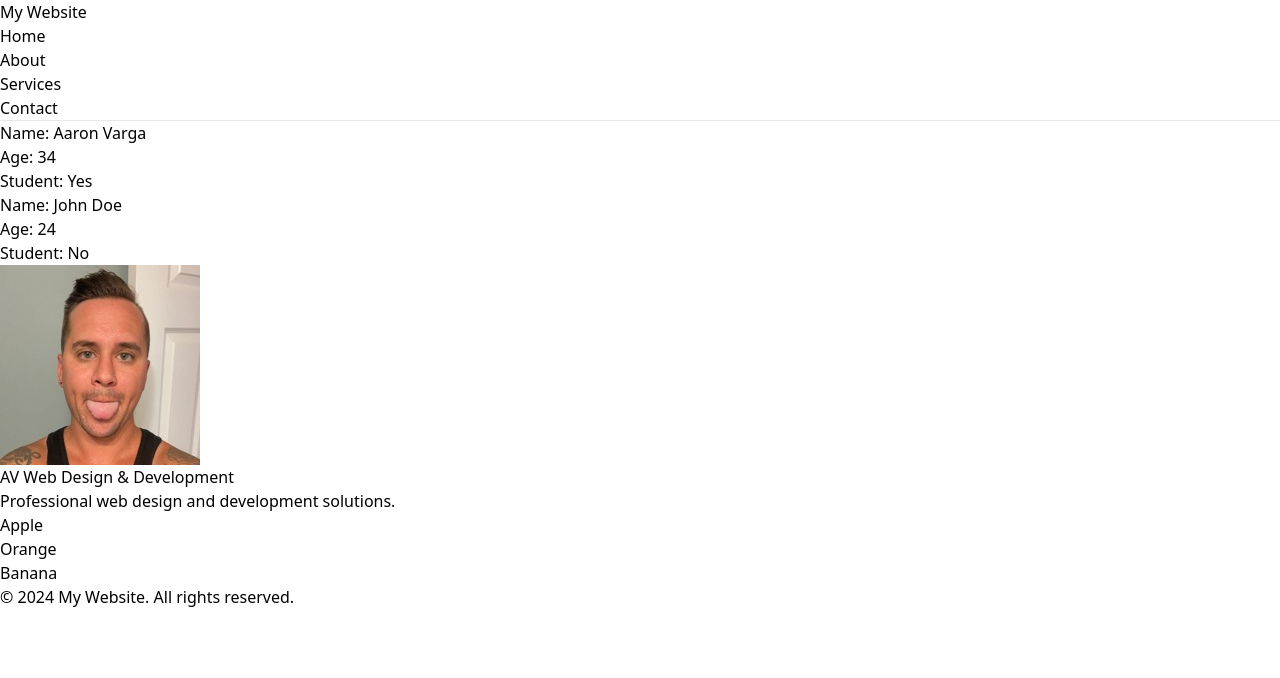
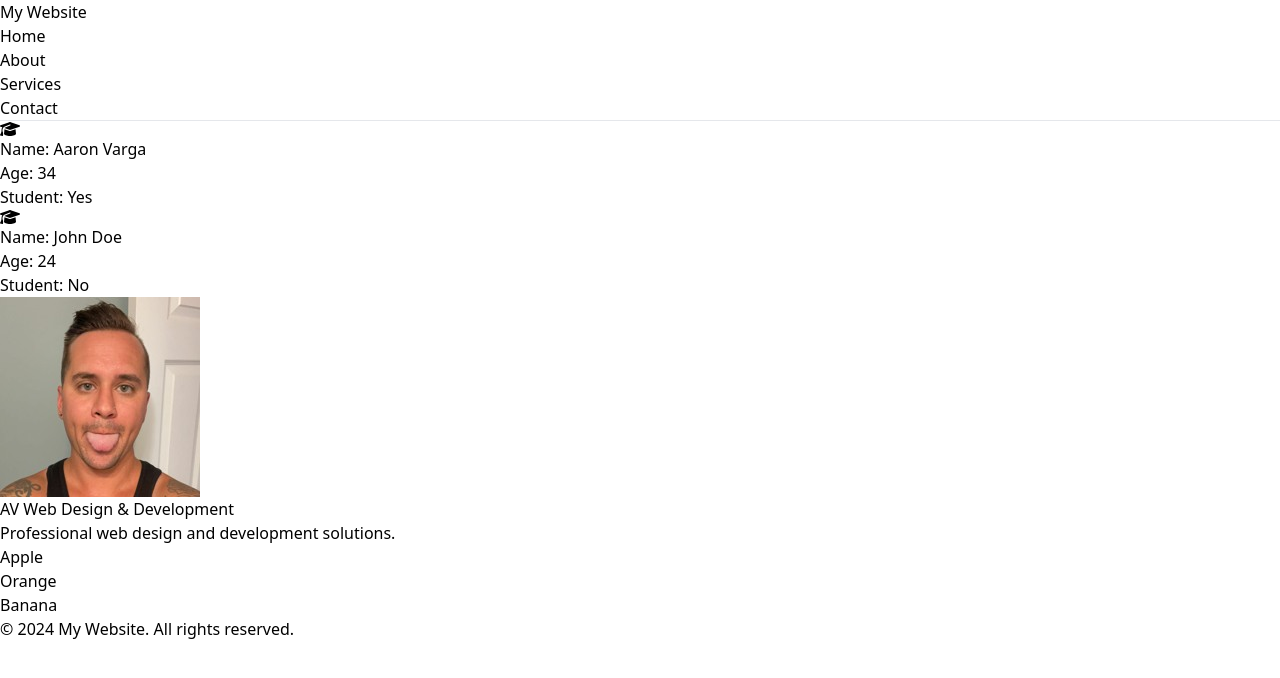
Before and after one commit to avinno/my-react-app, a React (Vite) app: page / in a window 1280 px wide. Shown: the top 678 px of the page. Built offline with nearby package versions, Linux system fonts and the light colour scheme.

Commit message:
update to Student.jsx

```diff
--- a/src/Student.jsx
+++ b/src/Student.jsx
@@ -1,6 +1,11 @@
 function Student (props) {
     return(
         <div className="p-4 border border-gray-500">
+            <svg className="mb-1" xmlns="http://www.w3.org/2000/svg"
+                 viewBox="0 0 640 512" width="20px">
+                <path
+                    d="M320 32c-8.1 0-16.1 1.4-23.7 4.1L15.8 137.4C6.3 140.9 0 149.9 0 160s6.3 19.1 15.8 22.6l57.9 20.9C57.3 229.3 48 259.8 48 291.9l0 28.1c0 28.4-10.8 57.7-22.3 80.8c-6.5 13-13.9 25.8-22.5 37.6C0 442.7-.9 448.3 .9 453.4s6 8.9 11.2 10.2l64 16c4.2 1.1 8.7 .3 12.4-2s6.3-6.1 7.1-10.4c8.6-42.8 4.3-81.2-2.1-108.7C90.3 344.3 86 329.8 80 316.5l0-24.6c0-30.2 10.2-58.7 27.9-81.5c12.9-15.5 29.6-28 49.2-35.7l157-61.7c8.2-3.2 17.5 .8 20.7 9s-.8 17.5-9 20.7l-157 61.7c-12.4 4.9-23.3 12.4-32.2 21.6l159.6 57.6c7.6 2.7 15.6 4.1 23.7 4.1s16.1-1.4 23.7-4.1L624.2 182.6c9.5-3.4 15.8-12.5 15.8-22.6s-6.3-19.1-15.8-22.6L343.7 36.1C336.1 33.4 328.1 32 320 32zM128 408c0 35.3 86 72 192 72s192-36.7 192-72L496.7 262.6 354.5 314c-11.1 4-22.8 6-34.5 6s-23.5-2-34.5-6L143.3 262.6 128 408z"/>
+            </svg>
             <p><span className="font-bold">Name:</span> {props.firstName} {props.lastName}</p>
             <p><span className="font-bold">Age:</span> {props.age}</p>
             <p><span className="font-bold">Student:</span> {props.isStudent ? "Yes" : "No"}</p>
```
